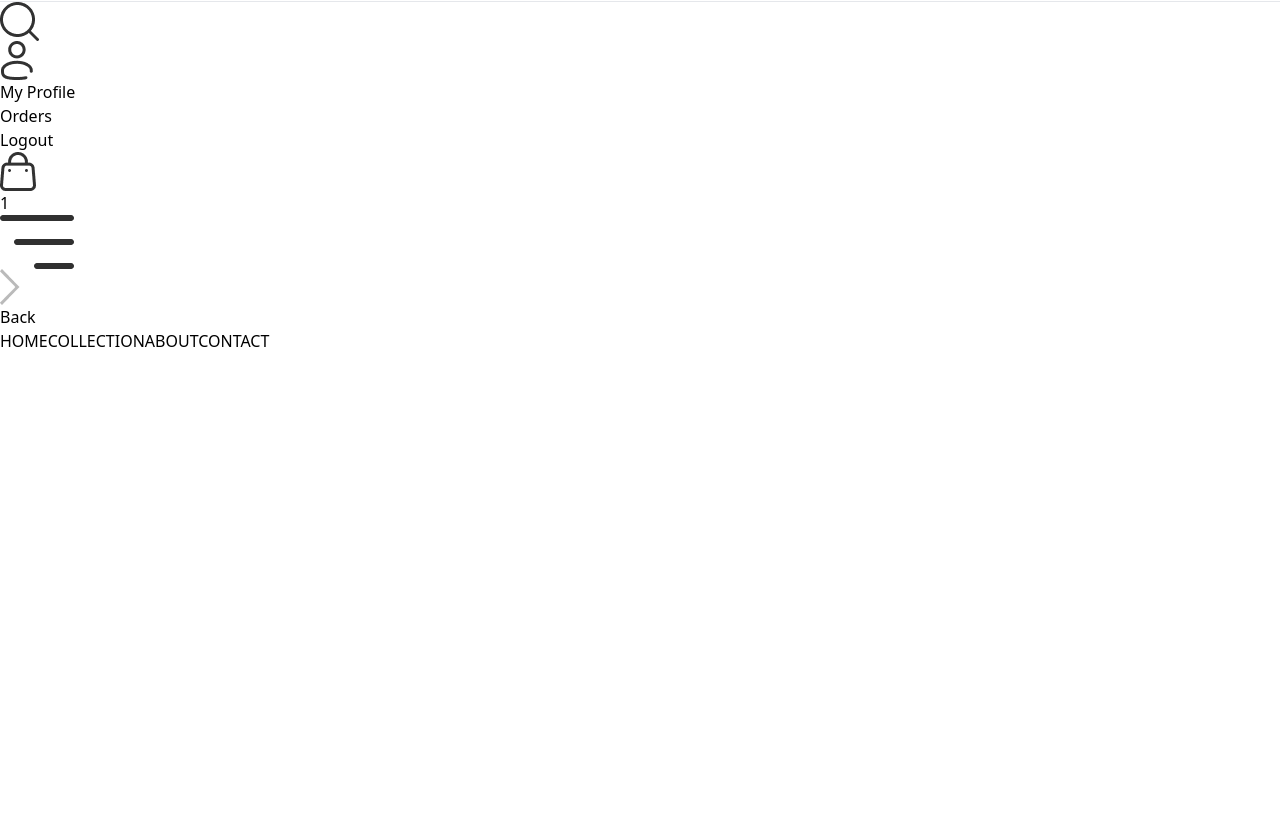
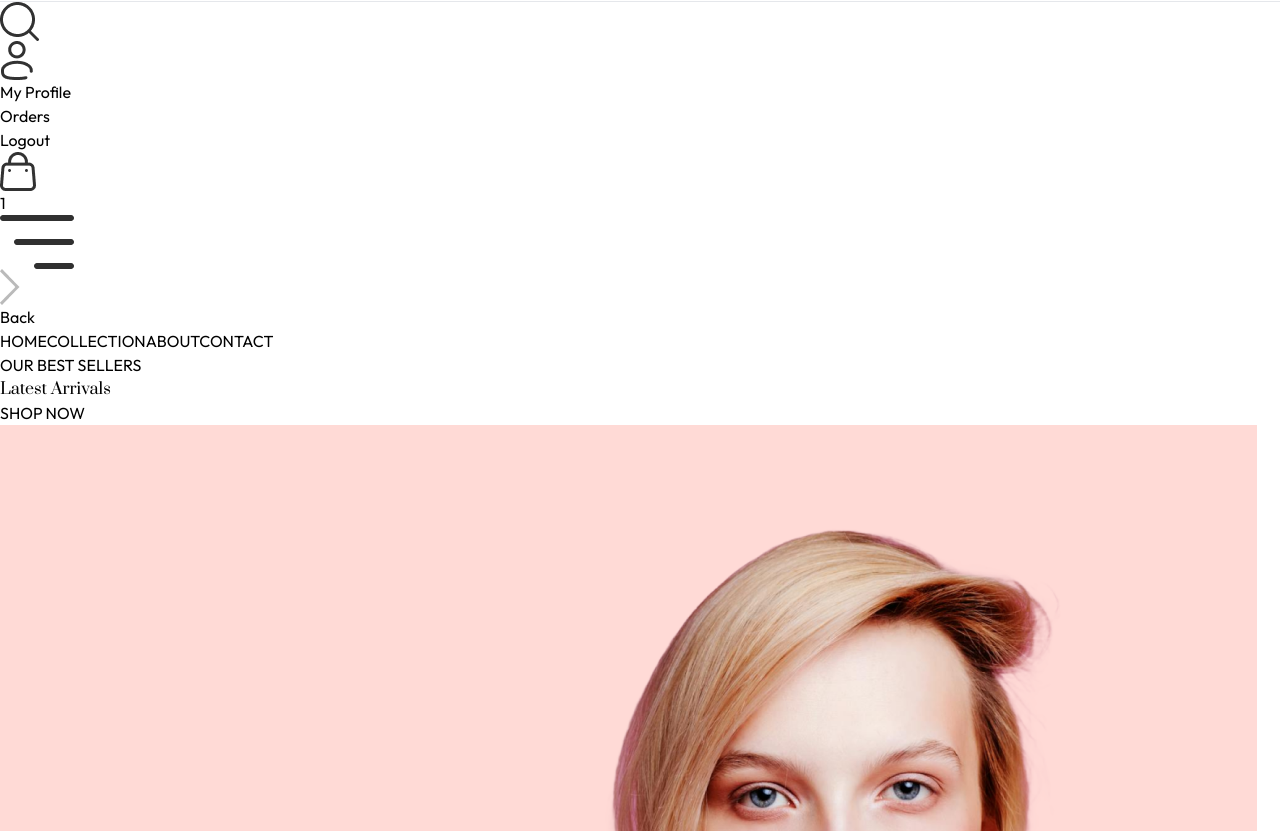
Before and after one commit to shamsrehmanpro/E-commerce-second, a React app in the folder frontend/: page / in a window 1280 px wide. Shown: the part 169-1000 px from the top of the page. Before the commit the page ends 800 px from the top, so only its background shows below. Built offline with nearby package versions, Linux system fonts and the light colour scheme; the HTML template or start-up script is replaced by a standard one.

Commit message:
adding hero section and adding store context

```diff
--- /dev/null
+++ b/frontend/src/components/Hero.jsx
@@ -0,0 +1,27 @@
+import React from 'react'
+import { assets } from '../assets/assets'
+
+const Hero = () => {
+  return (
+    <div className='flex flex-col sm:flex-row border border-gray-400'>
+        {/* Hero left side */}
+        <div className='w-full sm:w-1/2 flex items-center justify-center py-10 sm:py-0'>
+        <div className='text-[#414141]'>
+            <div className='flex items-center gap-2'>
+                <p className='w-8 md:w-11 h-[2px] bg-[#414141]'></p>
+                <p className='font-medium text-sm md:text-base'>OUR BEST SELLERS</p>
+            </div>
+            <h1 className='prata-regular text-3xl sm:py-3 lg:text-5xl leading-relaxed'>Latest Arrivals</h1>
+            <div className='flex items-center gap-2'>
+            <p className='font-semibold text-sm md:text-base'>SHOP NOW</p>
+            <p className='w-8 md:w-11 h-[1px] bg-[#414141]'></p>
+            </div>
+        </div>
+        </div>
+        {/* hero right side */}
+        <img src={assets.hero_img} className='w-full sm:w-1/2' alt="" />
+    </div>
+  )
+}
+
+export default Hero
--- a/frontend/src/index.css
+++ b/frontend/src/index.css
@@ -1,3 +1,6 @@
+
+@import url('https://fonts.googleapis.com/css2?family=Outfit:wght@100..900&family=Prata&display=swap');
+
 @tailwind base;
 @tailwind components;
 @tailwind utilities;
@@ -5,3 +8,13 @@
 a.active hr{
     display: block;
 }
+
+.prata-regular {
+    font-family: "Prata", serif;
+    font-weight: 400;
+    font-style: normal;
+  }
+
+  *{
+    font-family: Outfit;
+  }
--- a/frontend/src/pages/Home.jsx
+++ b/frontend/src/pages/Home.jsx
@@ -1,8 +1,11 @@
 import React from 'react'
+import Hero from '../components/Hero'
 
 const Home = () => {
   return (
-    <div></div>
+    <div>
+      <Hero />
+    </div>
   )
 }
 
```
Also changed, not shown: frontend/src/context/ShopContext.jsx (added, +18 -0 lines).
